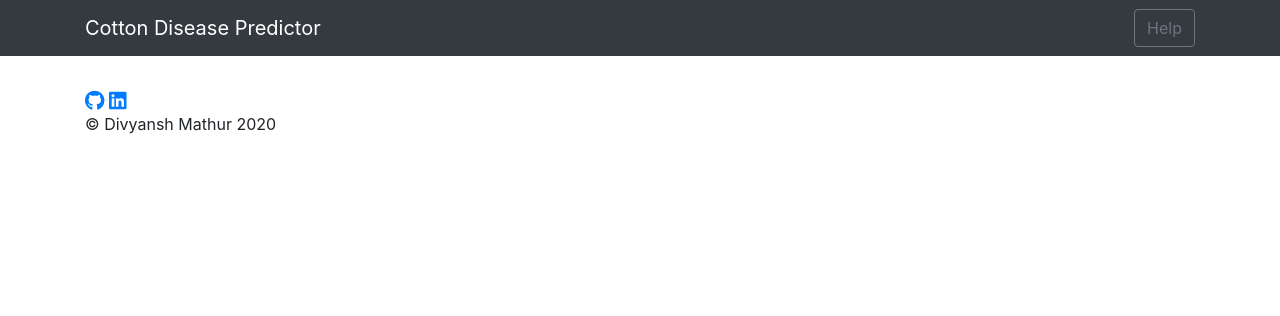
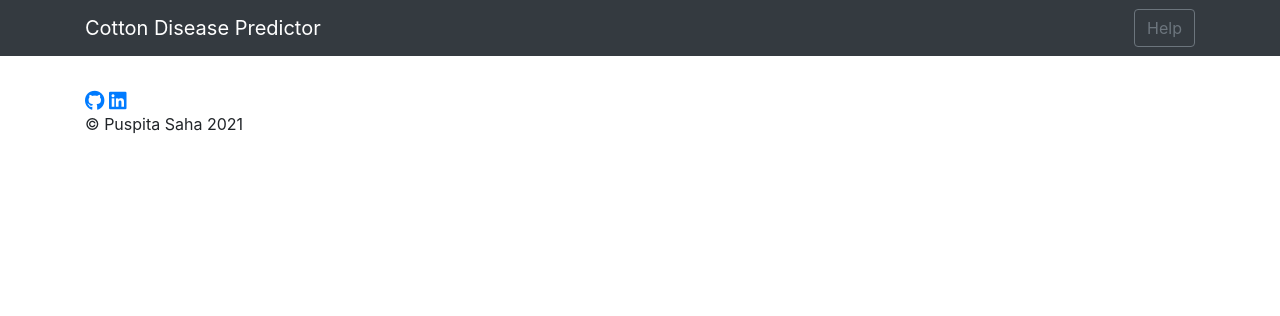
Before and after one commit to Puspita-111/CottonDiseasePrediction, a Flask app: template templates/base.html in a window 1280 px wide. Shown: the top 316 px of the page. Run offline with Flask 2, Linux system fonts and the light colour scheme; the template is opened without the code that fills it, so the values that code supplies are empty; some libraries are stand-ins or nearby versions.

Commit message:
Update base.html

```diff
--- a/templates/base.html
+++ b/templates/base.html
@@ -25,10 +25,10 @@
         <div id="content" style="margin-top:2em">{% block content %}{% endblock %}</div>
         <div class='footer'>
            <div class="contact">
-               <a target="_blank" href="https://github.com/divyansh1195"><i class="fab fa-github fa-lg contact-icon"></i></a>
-               <a target="_blank" href="linkedin.com/in/divyansh-mathur-229190155/"><i class="fab fa-linkedin fa-lg contact-icon"></i></a>
+               <a target="_blank" href="https://github.com/Puspita-111"><i class="fab fa-github fa-lg contact-icon"></i></a>
+               <a target="_blank" href="https://www.linkedin.com/in/puspita-saha-2a60671a7/"><i class="fab fa-linkedin fa-lg contact-icon"></i></a>
            </div>
-           <p class='footer-description'>© Divyansh Mathur 2020</p>
+           <p class='footer-description'>© Puspita Saha 2021</p>
     </div>
 </body>
 
```
